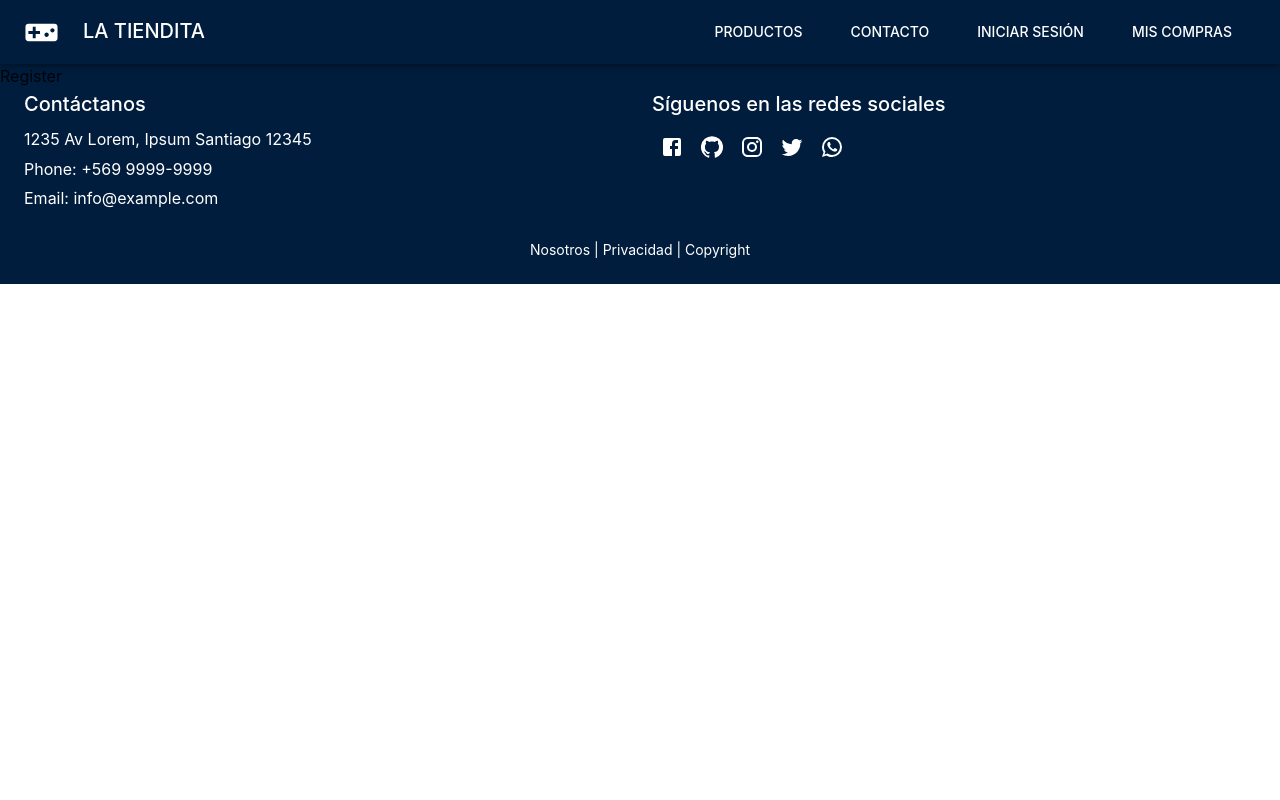
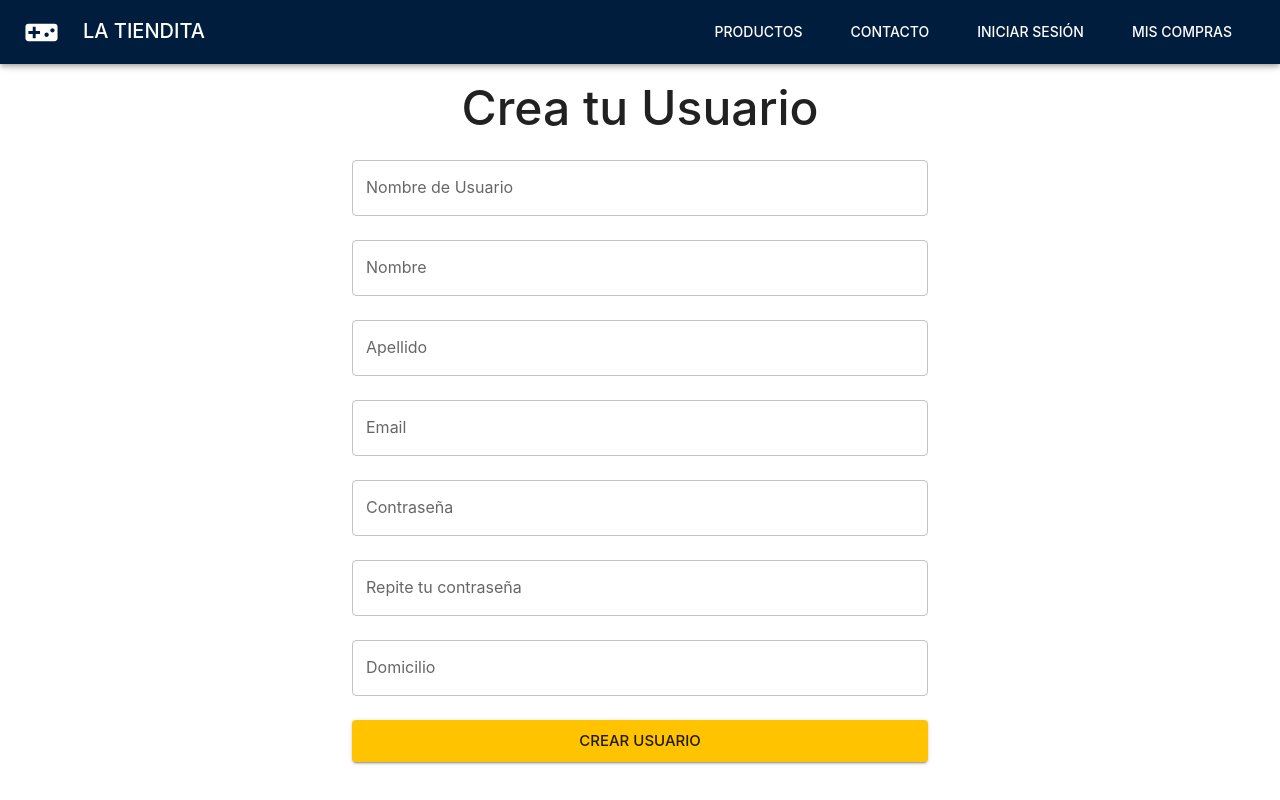
Before and after one commit to jtca94/proyectoFinal, a React (Vite) app in the folder client/: page /register in a window 1280 px wide. Shown: the top 800 px of the page. Built offline with nearby package versions, Linux system fonts and the light colour scheme.

Commit message:
initial login and register page

```diff
--- a/client/src/pages/LoginRegister/Login.jsx
+++ b/client/src/pages/LoginRegister/Login.jsx
@@ -1,10 +1,45 @@
-import { Container } from "@mui/material"
+import {Button, Container, Grid, TextField, Typography} from "@mui/material";
+import {Link} from "react-router-dom";
 
 const Login = () => {
   return (
-    <Container maxWidth="lg">
-      <h1>Login</h1>
+    <Container maxWidth="lg" sx={{my: 20}}>
+      <Typography variant="h3" fontWeight={500} sx={{textAlign: "center"}}>
+        Inicia Sesión
+      </Typography>
+      <Grid container sx={{mt: 5, justifyContent: "center"}}>
+        <Grid item xs={12} md={6}>
+          <form>
+            <TextField
+              fullWidth
+              label="Email"
+              variant="outlined"
+              placeholder="email@mail.com"
+            />
+            <TextField
+              fullWidth
+              label="Contraseña"
+              type="password"
+              variant="outlined"
+              sx={{mt: 5}}
+              placeholder="********"
+            />
+            <Typography variant="body1" sx={{mt: 3, textAlign: "center"}}>
+              ¿No tienes una cuenta? <Link to="/register">Regístrate</Link>
+            </Typography>
+            <Button
+              color="secondary"
+              variant="contained"
+              fullWidth
+              sx={{mt: 3}}
+              size="large"
+            >
+              Iniciar Sesión
+            </Button>
+          </form>
+        </Grid>
+      </Grid>
     </Container>
-  )
-}
-export default Login
+  );
+};
+export default Login;
--- a/client/src/pages/LoginRegister/Register.jsx
+++ b/client/src/pages/LoginRegister/Register.jsx
@@ -1,6 +1,77 @@
+import {Container, Grid, Typography, TextField, Button} from "@mui/material";
+
 const Register = () => {
   return (
-    <div>Register</div>
-  )
-}
-export default Register
+    <Container maxWidth="lg" sx={{my: 10}}>
+      <Typography variant="h3" fontWeight={500} sx={{textAlign: "center"}}>
+        Crea tu Usuario
+      </Typography>
+      <Grid container sx={{justifyContent: "center"}}>
+        <Grid item xs={12} md={6}>
+          <form>
+            <TextField
+              fullWidth
+              label="Nombre de Usuario"
+              variant="outlined"
+              sx={{mt: 3}}
+              placeholder="Juan"
+            />
+            <TextField
+              fullWidth
+              label="Nombre"
+              variant="outlined"
+              sx={{mt: 3}}
+              placeholder="Juan"
+            />
+            <TextField
+              fullWidth
+              label="Apellido"
+              variant="outlined"
+              sx={{mt: 3}}
+              placeholder="González"
+            />
+            <TextField
+              fullWidth
+              label="Email"
+              variant="outlined"
+              sx={{mt: 3}}
+              type="email"
+              placeholder="myemail@mail.com"
+            />
+            <TextField
+              fullWidth
+              type="password"
+              label="Contraseña"
+              variant="outlined"
+              sx={{mt: 3}}
+            />
+            <TextField
+              fullWidth
+              type="password"
+              label="Repite tu contraseña"
+              variant="outlined"
+              sx={{mt: 3}}
+            />
+            <TextField
+              fullWidth
+              label="Domicilio"
+              variant="outlined"
+              sx={{mt: 3}}
+              placeholder="Av. Siempre Viva 123"
+            />
+            <Button
+              color="secondary"
+              variant="contained"
+              fullWidth
+              size="large"
+              sx={{mt: 3}}
+            >
+              Crear Usuario
+            </Button>
+          </form>
+        </Grid>
+      </Grid>
+    </Container>
+  );
+};
+export default Register;
```
